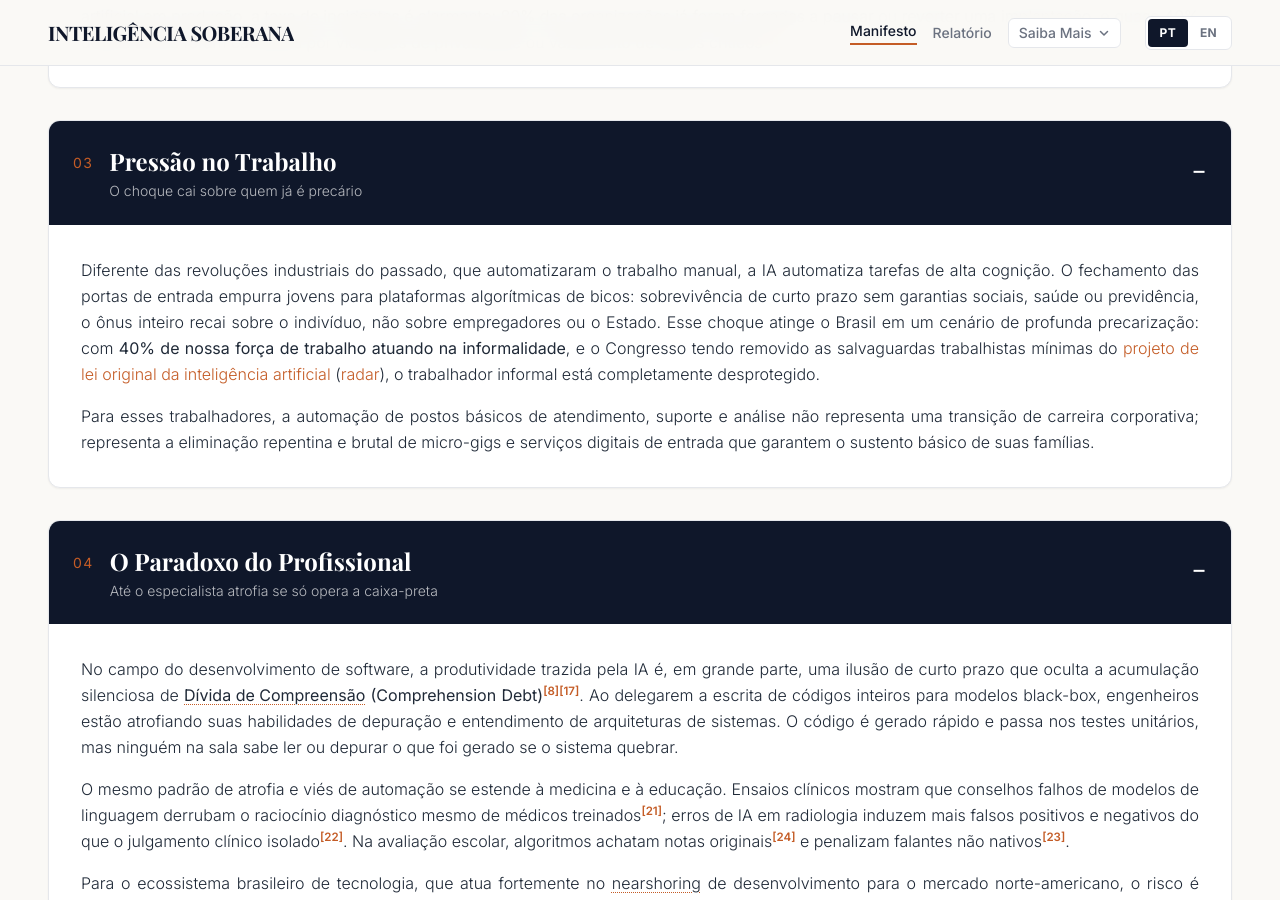
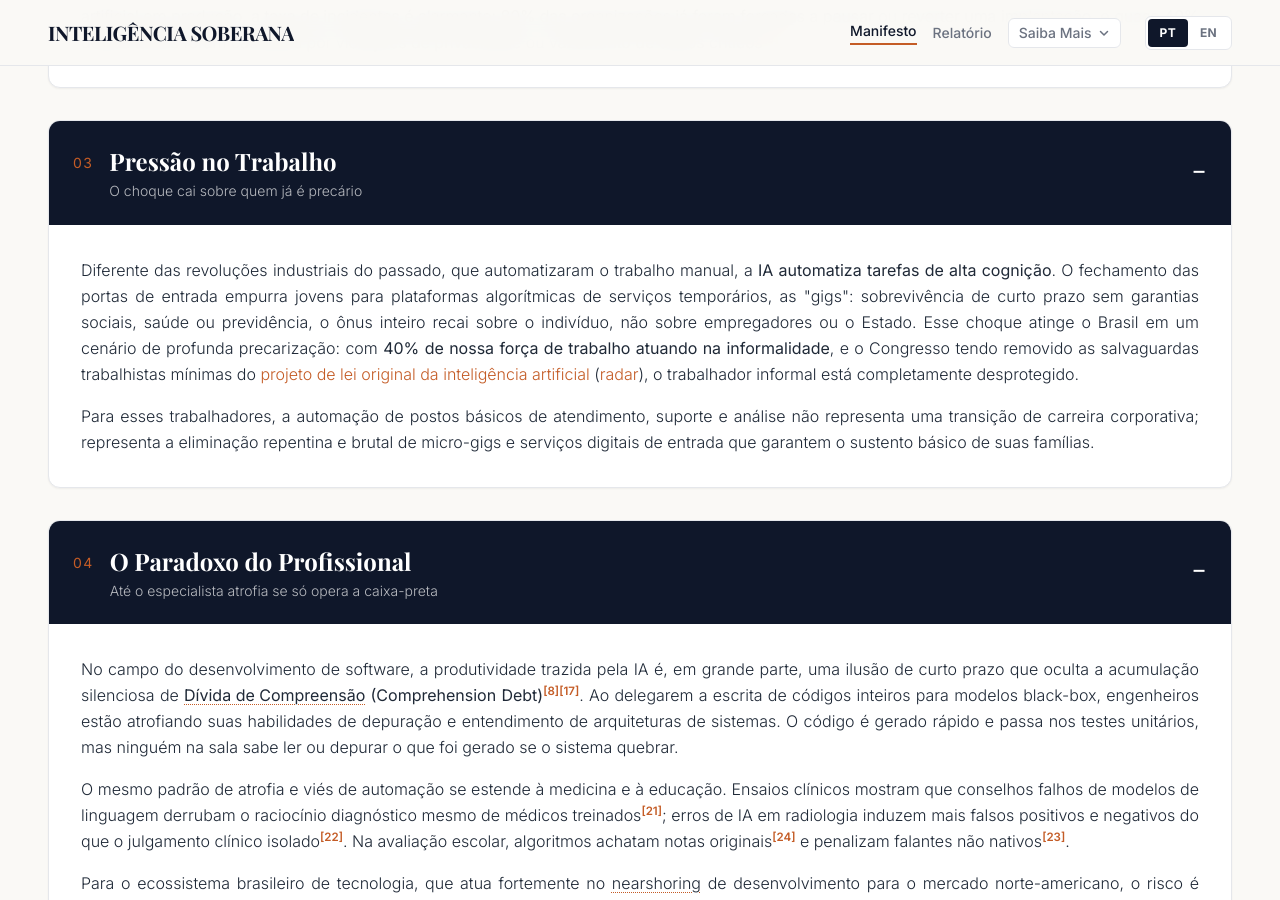
Before and after one commit to jcfausto/inteligenciasoberana.github.io, a Jekyll site: the page built from index.html, in a window 1280 px wide and 900 px high, scrolled down 2519 px. Built offline with Jekyll 4.4.1, drawn with Linux system fonts in a browser that asks for light colours; nearby versions of some CDN libraries; some web fonts are replaced; comment, search, counter and statistics services are not loaded.

Commit message:
Adjust text from tese_3

```diff
--- a/_data/tese_3.yml
+++ b/_data/tese_3.yml
@@ -8,7 +8,7 @@ subtitle:
 body:
   pt:
     - |
-      Diferente das revoluções industriais do passado, que automatizaram o trabalho manual, a IA automatiza tarefas de alta cognição. O fechamento das portas de entrada empurra jovens para plataformas algorítmicas de bicos: sobrevivência de curto prazo sem garantias sociais, saúde ou previdência, o ônus inteiro recai sobre o indivíduo, não sobre empregadores ou o Estado. Esse choque atinge o Brasil em um cenário de profunda precarização: com <strong>40% de nossa força de trabalho atuando na informalidade</strong>, e o Congresso tendo removido as salvaguardas trabalhistas mínimas do <a href="https://www.camara.leg.br/proposicoesWeb/fichadetramitacao?idProposicao=2487262" class="text-terracotta hover:underline" target="_blank" rel="noopener noreferrer">projeto de lei original da inteligência artificial</a> (<a href="/marco-legal.html" class="text-terracotta hover:underline">radar</a>), o trabalhador informal está completamente desprotegido.
+      Diferente das revoluções industriais do passado, que automatizaram o trabalho manual, a <strong>IA automatiza tarefas de alta cognição</strong>. O fechamento das portas de entrada empurra jovens para plataformas algorítmicas de serviços temporários, as "gigs": sobrevivência de curto prazo sem garantias sociais, saúde ou previdência, o ônus inteiro recai sobre o indivíduo, não sobre empregadores ou o Estado. Esse choque atinge o Brasil em um cenário de profunda precarização: com <strong>40% de nossa força de trabalho atuando na informalidade</strong>, e o Congresso tendo removido as salvaguardas trabalhistas mínimas do <a href="https://www.camara.leg.br/proposicoesWeb/fichadetramitacao?idProposicao=2487262" class="text-terracotta hover:underline" target="_blank" rel="noopener noreferrer">projeto de lei original da inteligência artificial</a> (<a href="/marco-legal.html" class="text-terracotta hover:underline">radar</a>), o trabalhador informal está completamente desprotegido.
     - |
       Para esses trabalhadores, a automação de postos básicos de atendimento, suporte e análise não representa uma transição de carreira corporativa; representa a eliminação repentina e brutal de micro-gigs e serviços digitais de entrada que garantem o sustento básico de suas famílias.
   en:
```
